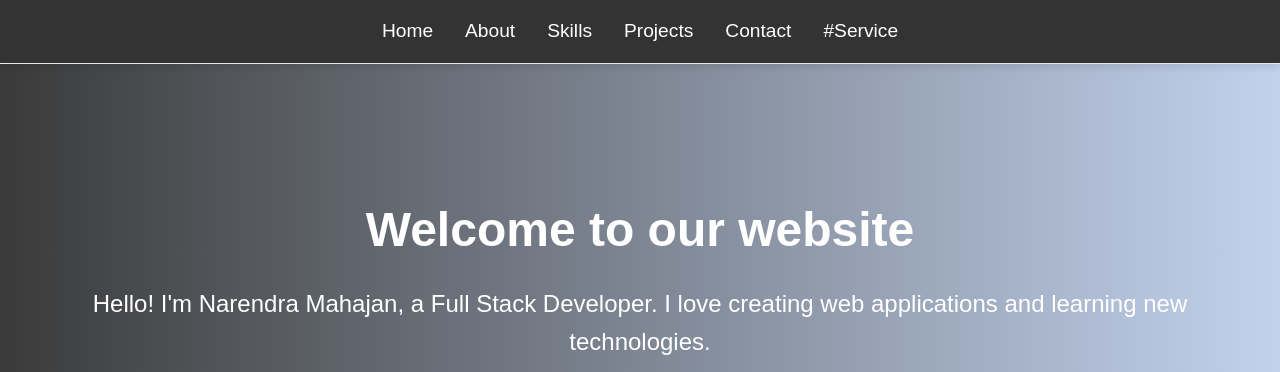
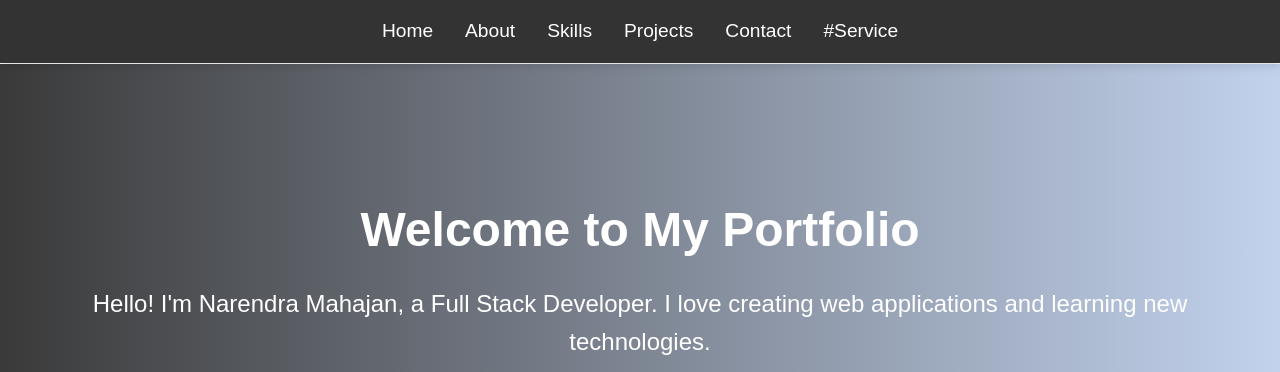
Before and after one commit to narendra1378/PortFolio, a plain HTML site: page index.html in a window 1280 px wide. Shown: the top 372 px of the page. Drawn offline with Linux system fonts and the light colour scheme.

Commit message:
change hero text

```diff
--- a/index.html
+++ b/index.html
@@ -25,7 +25,7 @@
     </header>
 
     <section id="home">
-      <h1>Welcome to our website</h1>
+      <h1>Welcome to My Portfolio</h1>
       <p>
         Hello! I'm Narendra Mahajan, a Full Stack Developer. I love creating web
         applications and learning new technologies.
```
